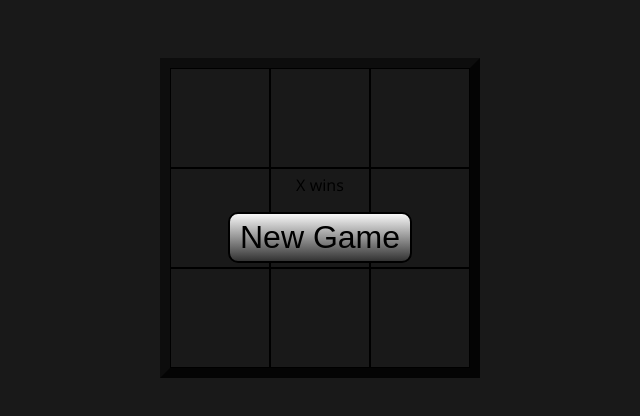
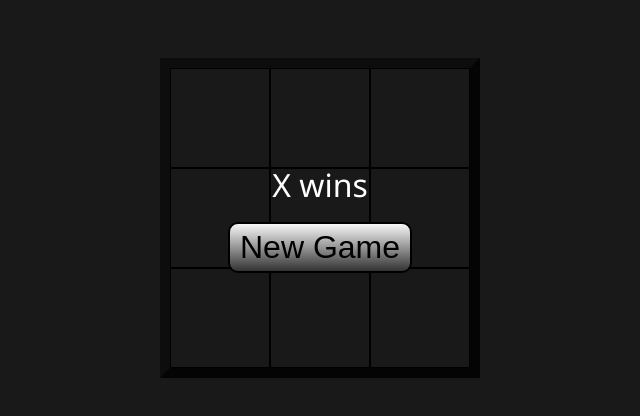
Before and after one commit to dioncdz/Tic-Tac-Toe, a plain HTML site: page index.html in a window 1280 px wide. Shown: the part 182-598 px from the top of the page, without its empty margins (320-960 px from the left). Drawn offline with Linux system fonts and the light colour scheme.

Commit message:
added a few styles

```diff
--- a/style.css
+++ b/style.css
@@ -89,6 +89,11 @@ body {
    align-items: center;
 }
 
+.new-game .result {
+   color: white;
+   font-size: 2rem;
+}
+
 .new-game .restart {
    padding: 5px 10px;
    border-radius: 10px;
```
